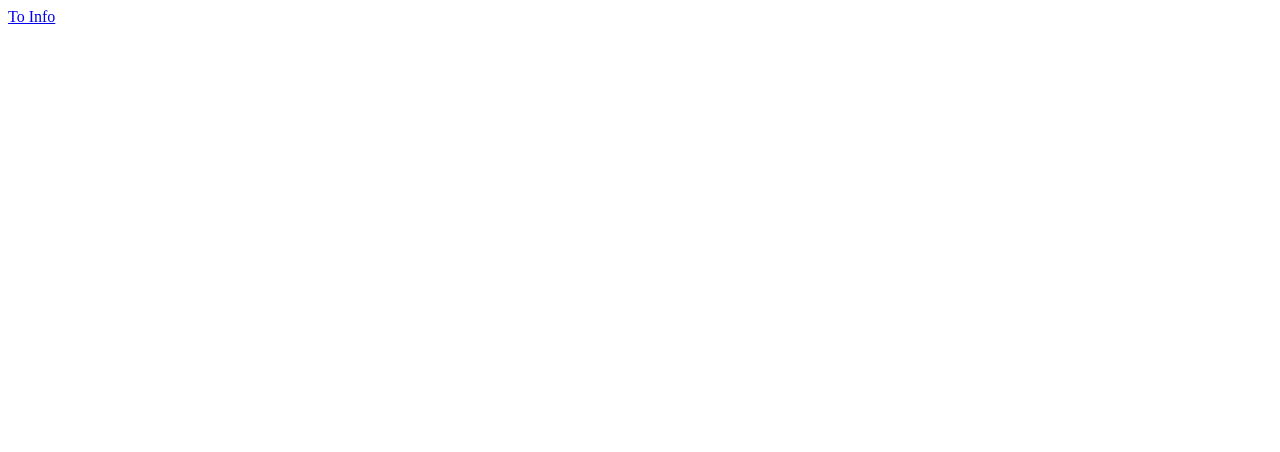
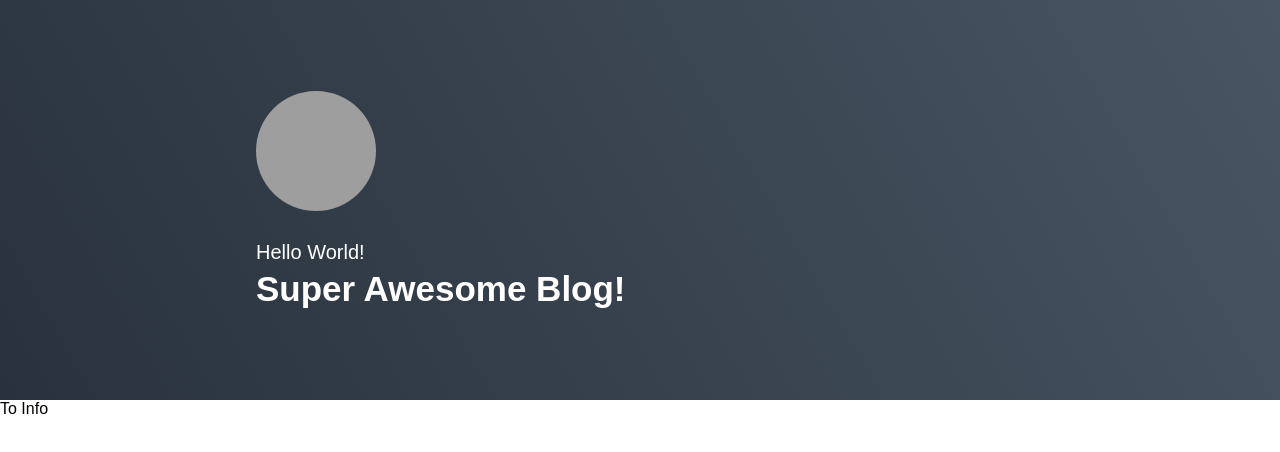
Before and after one commit to superLipbalm/superBlog, a Gatsby site: page / in a window 1280 px wide. Built offline with nearby package versions, Linux system fonts and the light colour scheme; Gatsby itself is replaced by a stand-in of ours; grey boxes are pictures that could not be loaded.

Commit message:
IntroDuction 컴포넌트, index페이지 상단 블로그 소개 배너.

```diff
--- a/src/components/Common/GlobalStyle.tsx
+++ b/src/components/Common/GlobalStyle.tsx
@@ -3,12 +3,12 @@ import React from 'react';
 
 const defaultStyle = css`
   * {
-    @import url('https://fonts.googleapis.com/css2?family=Cute+Font&display=swap');
+    @import url('https://fonts.googleapis.com/css2?family=Noto+Sans+KR&display=swap');
 
     padding: 0;
     margin: 0;
     box-sizing: border-box;
-    font-family: 'Cute Font', cursive;
+    font-family: 'Noto Sans KR', sans-serif;
   }
 
   html,
--- /dev/null
+++ b/src/components/Main/IntroDuction.tsx
@@ -0,0 +1,46 @@
+import styled from '@emotion/styled';
+import React from 'react';
+import ProfileImage from './ProfileImage';
+
+const Background = styled.div`
+  width: 100%;
+  background-image: linear-gradient(60deg, #29323c 0%, #485563 100%);
+  color: #ffffff;
+`;
+
+const Wrapper = styled.div`
+  display: flex;
+  flex-direction: column;
+  justify-content: center;
+  align-items: flex-start;
+  width: 768px;
+  height: 400px;
+  margin: 0 auto;
+`;
+
+const Title = styled.div`
+  margin-top: 5px;
+  font-size: 35px;
+  font-weight: 700;
+`;
+
+const SubTitle = styled.div`
+  font-size: 20px;
+  font-weight: 400;
+`;
+
+function IntroDuction() {
+  return (
+    <Background>
+      <Wrapper>
+        <ProfileImage />
+        <div>
+          <SubTitle>Hello World!</SubTitle>
+          <Title>Super Awesome Blog!</Title>
+        </div>
+      </Wrapper>
+    </Background>
+  );
+}
+
+export default IntroDuction;
--- a/src/components/Main/ProfileImage.tsx
+++ b/src/components/Main/ProfileImage.tsx
@@ -1,7 +1,8 @@
 import styled from '@emotion/styled';
 import React from 'react';
 
-const PROFILE_IMAGE_URL = 'src/images/profile';
+const PROFILE_IMAGE_URL =
+  'https://images.unsplash.com/photo-1484557985045-edf25e08da73?ixid=MnwxMjA3fDB8MHxwaG90by1wYWdlfHx8fGVufDB8fHx8&ixlib=rb-1.2.1&auto=format&fit=crop&w=1567&q=80';
 
 const ProfileImageWrapper = styled.img`
   width: 120px;
--- a/src/pages/index.tsx
+++ b/src/pages/index.tsx
@@ -1,12 +1,23 @@
 import React from 'react';
-import Text from 'components/Text';
 import { Link } from 'gatsby';
+import styled from '@emotion/styled';
+import GlobalStyle from 'components/Common/GlobalStyle';
+import ProfileImage from 'components/Main/ProfileImage';
+import IntroDuction from 'components/Main/IntroDuction';
+
+const Container = styled.div`
+  display: flex;
+  flex-direction: column;
+  height: 100%;
+`;
 
 function IndexPage() {
   return (
-    <div>
+    <Container>
+      <GlobalStyle />
+      <IntroDuction />
       <Link to="/info">To Info</Link>
-    </div>
+    </Container>
   );
 }
 
```
Also changed, not shown: src/images/gatsby-icon.png (deleted).
